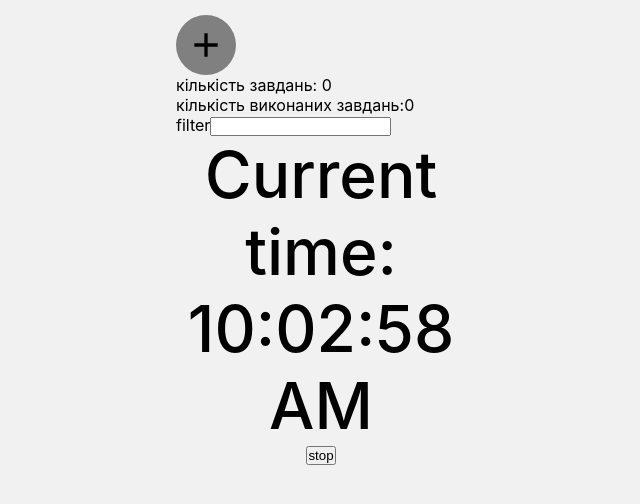
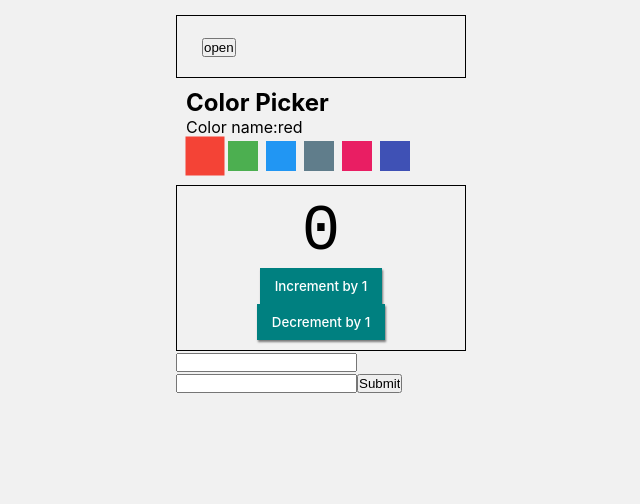
Before and after one commit to yevhenpodoliaka/react-test, a React (Create React App) app: page / in a window 1280 px wide. Shown: the top 504 px of the page, without its empty margins (319-959 px from the left). Built offline with nearby package versions, Linux system fonts and the light colour scheme.

Commit message:
reformating todos from hooks

```diff
--- a/package.json
+++ b/package.json
@@ -12,6 +12,7 @@
     "prop-types": "^15.8.1",
     "react": "^18.2.0",
     "react-dom": "^18.2.0",
+    "react-hook-form": "^7.34.0",
     "react-scripts": "5.0.1",
     "styled-components": "^5.3.5",
     "web-vitals": "^2.1.4"
--- a/src/App.jsx
+++ b/src/App.jsx
@@ -1,131 +1,32 @@
 import React, { Component } from 'react';
-// import ColorPicker from './components/ColorPicker';
-// import Counter from './components/Counter';
-// import Dropdown from './components/Dropdown';
-import TodoList from './components/TodoApp/TodoList';
-// import initialTodos from './todo.json';
-import TodoEditer from './components/TodoApp/TodoEditer';
-import TodoFilter from './components/TodoApp/TodoFilter';
-import Modal from './components/Modal/Modal';
-import IconBtn from './components/IconBtn/IconBtn';
-import {ReactComponent as AddIcon} from './icons/add.svg'
+// import TodoApp from './components/TodoApp/TodoApp';
+import ColorPicker from './components/ColorPicker';
+import Counter from './components/Counter';
+import Dropdown from './components/Dropdown';
+// import Modal from './components/Modal/Modal';
 import Clock from './components/Clock/Clock';
-
-// const colorPickerOptions = [
-//   { label: 'red', color: '#F44336' },
-//   { label: 'green', color: '#4CAF50' },
-//   { label: 'blue', color: '#2196F3' },
-//   { label: 'grey', color: '#607D8B' },
-//   { label: 'pink', color: '#E91E63' },
-//   { label: 'indigo', color: '#3F51B5' },
-// ];
+import Form from './components/Form/Form';
+const colorPickerOptions = [
+  { label: 'red', color: '#F44336' },
+  { label: 'green', color: '#4CAF50' },
+  { label: 'blue', color: '#2196F3' },
+  { label: 'grey', color: '#607D8B' },
+  { label: 'pink', color: '#E91E63' },
+  { label: 'indigo', color: '#3F51B5' },
+];
 
 class App extends Component {
-  state = {
-    todos: [],
-    filter: '',
-    showModal:false,
-  };
-    componentDidMount() {
-
-    const storageTodos = JSON.parse(localStorage.getItem('todos'))
-    if (storageTodos) {
-         this.setState({todos:storageTodos})
-    }
-
-
-  }
-  componentDidUpdate(prevProps,prevState) {
-    if (this.state.todos!==prevState.todos) {
-      localStorage.setItem('todos', JSON.stringify(this.state.todos))
-    }
-
-  }
-  toggleModal = () => {
-    this.setState(({showModal})=> ({
-      showModal:!showModal
-    }))
-}
-  addTodo = text => {
-    const todo = {
-      id: String(Date.now()),
-      text,
-      completed: false,
-    };
-    this.setState(prevState => ({
-      todos: [todo, ...prevState.todos],
-    }));
-    this.toggleModal()
-  };
-  complitedTodo = todoId => {
-    this.setState(prevState => ({
-      todos: prevState.todos.map(todo => {
-        if (todo.id === todoId) {
-          return {
-            ...todo,
-            completed: !todo.completed,
-          };
-        }
-        return todo;
-      }),
-    }));
-  };
-  deleteTodo = todoId => {
-    this.setState(prevState => ({
-      todos: prevState.todos.filter(todo => todo.id !== todoId),
-    }));
-  };
-
-  onChangeFilter = e => this.setState({ filter: e.currentTarget.value });
-
-  getVisibleTodos = () => {
-    const { filter, todos } = this.state;
-    const normalizedFilter = filter.toLowerCase();
-
-    return todos.filter(todo =>
-      todo.text.toLowerCase().includes(normalizedFilter),
-    );
-  };
-
-  calculateCompletedTodos = () => {
-    const { todos } = this.state;
-    return todos.reduce(
-      (total, todo) => (todo.completed ? total + 1 : total),
-      0,
-    );
-  };
-
   render() {
-    const { todos, filter,showModal } = this.state;
-
-    const totalTodoCount = todos.length;
-    const completedTodoCount = this.calculateCompletedTodos();
-    const visibleTodos = this.getVisibleTodos();
-
     return (
       <>
-        {/* <Dropdown /> */}
-        {/* <ColorPicker options={colorPickerOptions} /> */}
-        {/* <Counter initialValue={0} step={1} /> */}
-        <IconBtn onClick={this.toggleModal}  aria-label="add todo">
-          <AddIcon width="40" height="40"/>
-        </IconBtn>
-        {showModal && <Modal onClose={this.toggleModal}>
-          <TodoEditer onSubmit={this.addTodo} />
-        </Modal>}
+        <Dropdown>
+        <Clock />
+        </Dropdown>
+        <ColorPicker options={colorPickerOptions} />
+        <Counter initialValue={0} step={1} />
+    {/* <TodoApp/> */}
 
-        <div>
-          <p>кількість завдань: {totalTodoCount}</p>
-          <p>кількість виконаних завдань:{completedTodoCount}</p>
-        </div>
-
-        <TodoFilter value={filter} onChangeFilter={this.onChangeFilter} />
-        <TodoList
-          todos={visibleTodos}
-          onDeleteTodo={this.deleteTodo}
-          togglleComplited={this.complitedTodo}
-        />
-      <Clock/>
+        <Form/>
       </>
     );
   }
--- a/src/components/Dropdown/Dropdown.jsx
+++ b/src/components/Dropdown/Dropdown.jsx
@@ -29,7 +29,8 @@ class Dropdown extends Component {
           {visible ? 'close' : 'open'}
         </button>
 
-        {visible && <div className={s.dropdown__menu}>menu</div>}
+        {visible && <div className={s.dropdown__menu}>{this.props.children}</div>}
+
       </div>
     );
   }
--- /dev/null
+++ b/src/components/Form/Form.jsx
@@ -0,0 +1,28 @@
+import React from "react";
+import { useForm } from "react-hook-form";
+
+export default function Form() {
+  const { register, handleSubmit,formState: { errors },reset } = useForm();
+    const onSubmit = data => {
+        console.log(data)
+    reset()};
+
+//   console.log(watch("name")); // watch input value by passing the name of it
+//   console.log(watch("exampleRequired")); // watch input value by passing the name of it
+
+  return (
+    /* "handleSubmit" will validate your inputs before invoking "onSubmit" */
+    <form onSubmit={handleSubmit(onSubmit)}>
+      {/* register your input into the hook by invoking the "register" function */}
+          <input {...register("name", { required: true, minLength: 2, maxLength: 30 })} />
+            {errors.name?.type === 'required' && "name is required"}
+
+      {/* include validation with required or other standard HTML validation rules */}
+      <input  {...register("country", { required:true ,minLength:2,maxLength:30})} />
+      {/* errors will return when field validation fails  */}
+      {errors.country?.type === 'required' && "country is required"}
+
+      <input type="submit" />
+    </form>
+  );
+}
--- /dev/null
+++ b/src/components/TodoApp/TodoApp.jsx
@@ -0,0 +1,93 @@
+import { useState,useEffect } from 'react';
+import TodoList from './TodoList';
+import initialTodos from '../../todo.json';
+import TodoEditer from './TodoEditer';
+import TodoFilter from './TodoFilter';
+import Modal from '../Modal/Modal';
+import IconBtn from '../IconBtn/IconBtn';
+import { ReactComponent as AddIcon } from '../../icons/add.svg';
+
+export default function AppTodo() {
+  const [todos, setTodos] = useState(() => { return JSON.parse(localStorage.getItem('todos')) ?? [...initialTodos]});
+  const [filter, setFilter] = useState('');
+  const [showModal, setShowModal] = useState(false);
+  useEffect(() => {
+   localStorage.setItem('todos', JSON.stringify(todos))
+},[todos])
+
+
+  const toggleModal = () => {
+    setShowModal(!showModal);
+  };
+
+  const addTodo = text => {
+    const todo = {
+      id: String(Date.now()),
+      text,
+      completed: false,
+    };
+    setTodos(prevTodos => [todo, ...prevTodos]);
+    toggleModal();
+  };
+  const complitedTodo = todoId => {
+    setTodos(prevState =>
+      prevState.map(todo => {
+        if (todo.id === todoId) {
+          return {
+            ...todo,
+            completed: !todo.completed,
+          };
+        }
+        return todo;
+      }),
+    );
+  };
+  const deleteTodo = todoId => {
+    setTodos(prevState => prevState.filter(todo => todo.id !== todoId));
+  };
+
+  const onChangeFilter = e => setFilter(e.currentTarget.value);
+
+  const getVisibleTodos = () => {
+    const normalizedFilter = filter.toLowerCase();
+
+    return todos.filter(todo =>
+      todo.text.toLowerCase().includes(normalizedFilter),
+    );
+  };
+
+  const calculateCompletedTodos = () => {
+    return todos.reduce(
+      (total, todo) => (todo.completed ? total + 1 : total),
+      0,
+    );
+  };
+
+  const totalTodoCount = todos.length;
+  const completedTodoCount = calculateCompletedTodos();
+  const visibleTodos = getVisibleTodos();
+  return (
+    <>
+      <IconBtn onClick={toggleModal} aria-label="add todo">
+        <AddIcon width="40" height="40" />
+      </IconBtn>
+      {showModal && (
+        <Modal onClose={toggleModal}>
+          <TodoEditer onSubmit={addTodo} />
+        </Modal>
+      )}
+
+      <div>
+        <p>кількість завдань: {totalTodoCount}</p>
+        <p>кількість виконаних завдань:{completedTodoCount}</p>
+      </div>
+
+      <TodoFilter value={filter} onChangeFilter={onChangeFilter} />
+      <TodoList
+        todos={visibleTodos}
+        onDeleteTodo={deleteTodo}
+        togglleComplited={complitedTodo}
+      />
+    </>
+  );
+}
--- a/src/components/TodoApp/TodoEditer.jsx
+++ b/src/components/TodoApp/TodoEditer.jsx
@@ -1,38 +1,29 @@
-import React, { Component } from "react";
+import { useState } from 'react';
 import styled from 'styled-components';
 
-
-class TodoEditer extends Component {
-    state = {
-        text: '',
-    }
-
-    handleChange = e => {
-        this.setState({ text:e.currentTarget.value})
-    }
-    handleSubmit = e => {
-        e.preventDefault()
-        this.props.onSubmit(this.state.text)
-        this.setState({text:''})
-
-    }
-
-    render() {
-        return (
-            <Form onSubmit={this.handleSubmit}>
-                <textarea value={this.state.text} onChange={this.handleChange}></textarea>
-                <Btn type="submit">Створити</Btn>
-        </Form>
-    )
+export default function TodoEditer({ onSubmit }) {
+  const [text, setText] = useState('');
+  const handleChange = e => {
+    this.setState({ text: e.currentTarget.value });
+  };
+  const handleSubmit = e => {
+    e.preventDefault();
+    onSubmit(text);
+    setText('');
+  };
+  return (
+    <Form onSubmit={handleSubmit}>
+      <textarea value={text} onChange={handleChange}></textarea>
+      <Btn type="submit">Створити</Btn>
+    </Form>
+  );
 }
-}
-export default TodoEditer
-
 
 const Form = styled.form`
-   display: flex;
-      flex-direction: column;`
-
+  display: flex;
+  flex-direction: column;
+`;
 
 const Btn = styled.button`
-  margin-top: 10px;`
+  margin-top: 10px;
+`;
```
Also changed, not shown: 1 other file (tests, documents, lock files or other folders).
